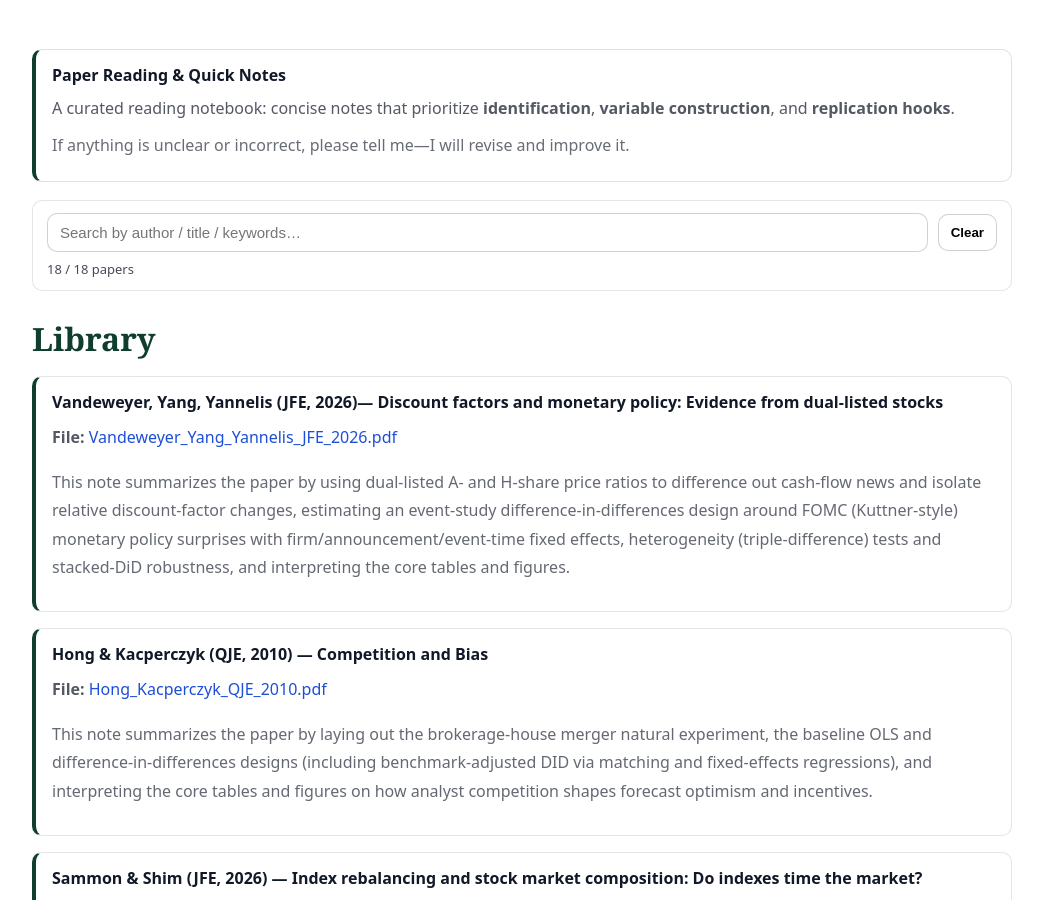
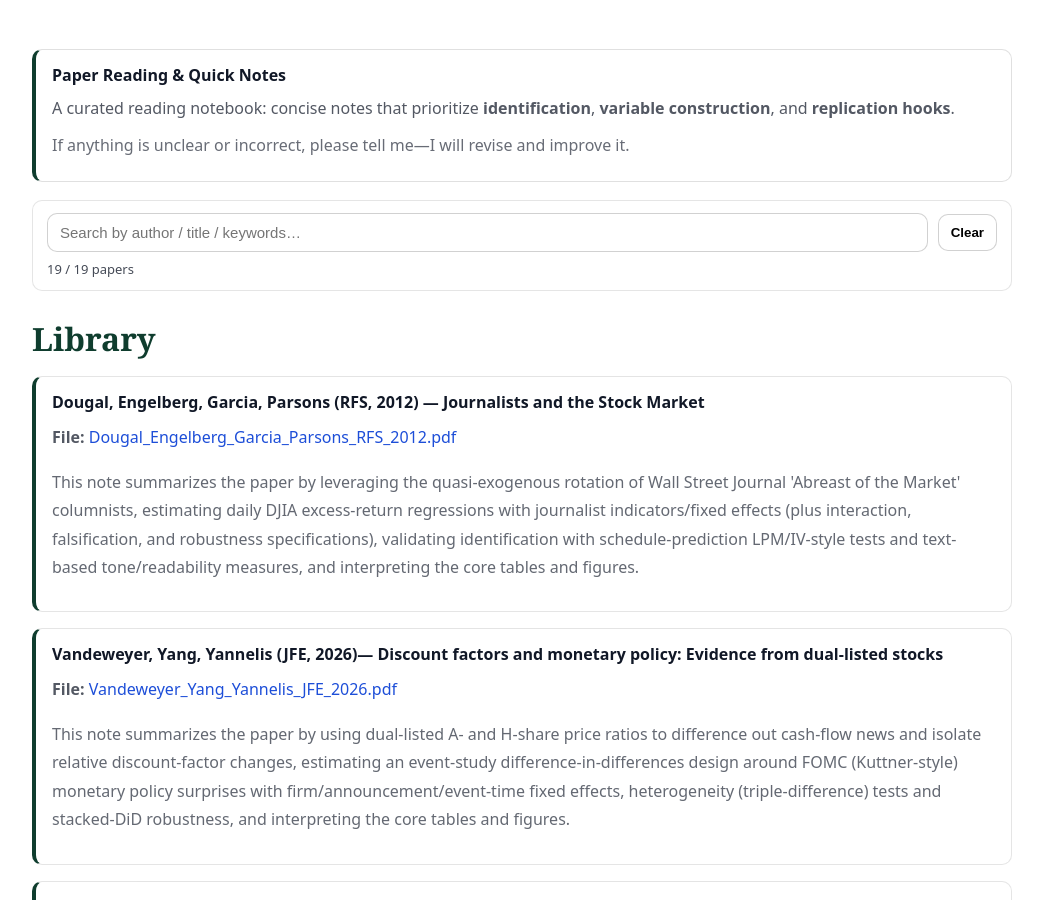
Before and after one commit to yaxinzn/study-archive, a Jekyll site: the page built from reading/index.md, in a window 1280 px wide and 900 px high, scrolled down 498 px. Shown: the whole window, without its empty margins (118-1161 px from the left). Built offline with Jekyll 4.4.1, drawn with Linux system fonts in a browser that asks for light colours.

Commit message:
Reading: add/update Dougal_Engelberg_Garcia_Parsons_RFS_2012.pdf

```diff
--- a/_data/reading.yml
+++ b/_data/reading.yml
@@ -1,3 +1,7 @@
+- title: "Dougal, Engelberg, Garcia, Parsons (RFS, 2012) — Journalists and the Stock Market"
+  file: "Dougal_Engelberg_Garcia_Parsons_RFS_2012.pdf"
+  desc: "This note summarizes the paper by leveraging the quasi-exogenous rotation of Wall Street Journal 'Abreast of the Market' columnists, estimating daily DJIA excess-return regressions with journalist indicators/fixed effects (plus interaction, falsification, and robustness specifications), validating identification with schedule-prediction LPM/IV-style tests and text-based tone/readability measures, and interpreting the core tables and figures."
+
 - title: "Vandeweyer, Yang, Yannelis (JFE, 2026)— Discount factors and monetary policy: Evidence from dual-listed stocks"
   file: "Vandeweyer_Yang_Yannelis_JFE_2026.pdf"
   desc: "This note summarizes the paper by using dual-listed A- and H-share price ratios to difference out cash-flow news and isolate relative discount-factor changes, estimating an event-study difference-in-differences design around FOMC (Kuttner-style) monetary policy surprises with firm/announcement/event-time fixed effects, heterogeneity (triple-difference) tests and stacked-DiD robustness, and interpreting the core tables and figures."
```
Also changed, not shown: 1 other file.
